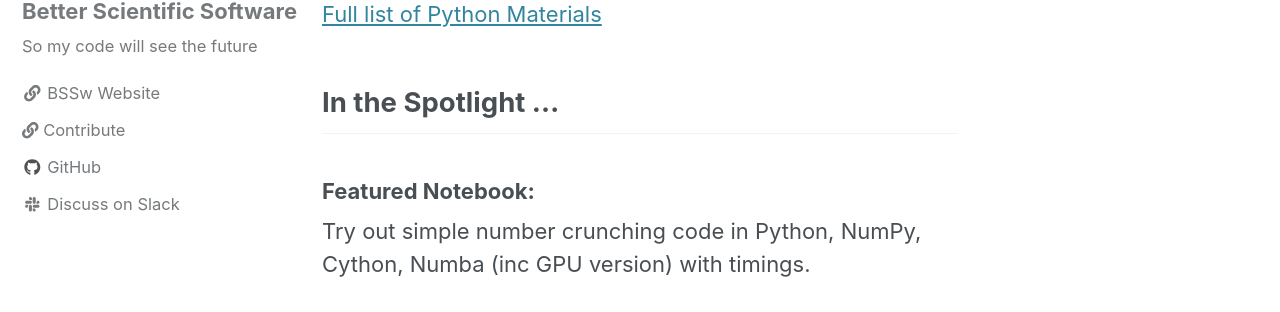
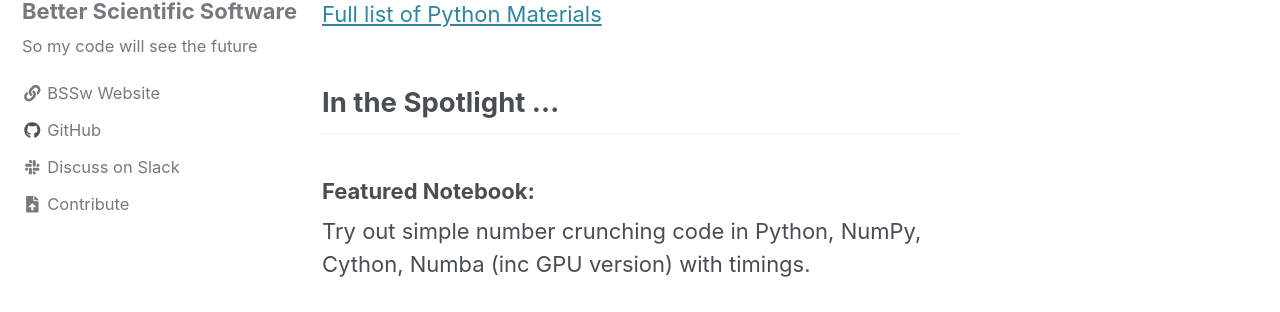
Before and after one commit to betterscientificsoftware/python-for-hpc, a Jekyll site: the page built from index.md, in a window 1280 px wide. Shown: the part 113-425 px from the top of the page. Built offline with Jekyll 4.4.1, drawn with Linux system fonts in a browser that asks for light colours; cached includes are drawn as plain includes; nearby versions of some CDN libraries; some of the changed lines change nothing that is shown.

Commit message:
Add Contribute icon

```diff
--- a/_config.yml
+++ b/_config.yml
@@ -112,6 +112,7 @@ author:
   website          : "bssw.io"
   github           : "betterscientificsoftware/python-for-hpc"
   slack            : "bssw-python"
+  contribute       : "Contribute"
   links:
     - label: "Email"
       icon: "fas fa-fw fa-envelope-square"
@@ -136,7 +137,8 @@ author:
     - label: "Discuss on Slack"
       icon: "fab fa-fw fa-slack"
     - label: "Contribute"
-      url: "https://github.com/betterscientificsoftware/python-for-hpc/blob/master/CONTRIBUTING.md"
+      icon: "fas fa-file-upload"
+      #url: "https://github.com/betterscientificsoftware/python-for-hpc/blob/master/CONTRIBUTING.md"
 # Site Footer
 footer:
   links:
--- a/_includes/author-profile.html
+++ b/_includes/author-profile.html
@@ -266,6 +266,14 @@
         </li>
       {% endif %}
 
+      {% if author.contribute %}
+        <li>
+          <a href="https://github.com/betterscientificsoftware/python-for-hpc/blob/master/CONTRIBUTING.md" itemprop="sameAs" rel="nofollow noopener noreferrer">
+<!--             <i class="fas fa-arrow-circle-up" aria-hidden="true"></i> Contribute -->
+            <i class="fas fa-fw fa-file-upload" aria-hidden="true"></i> Contribute
+          </a>
+        </li>
+      {% endif %}
       {% include author-profile-custom-links.html %}
     </ul>
   </div>
```
Also changed, not shown: _includes/author-profile-custom-links.html (line endings or trailing spaces).
